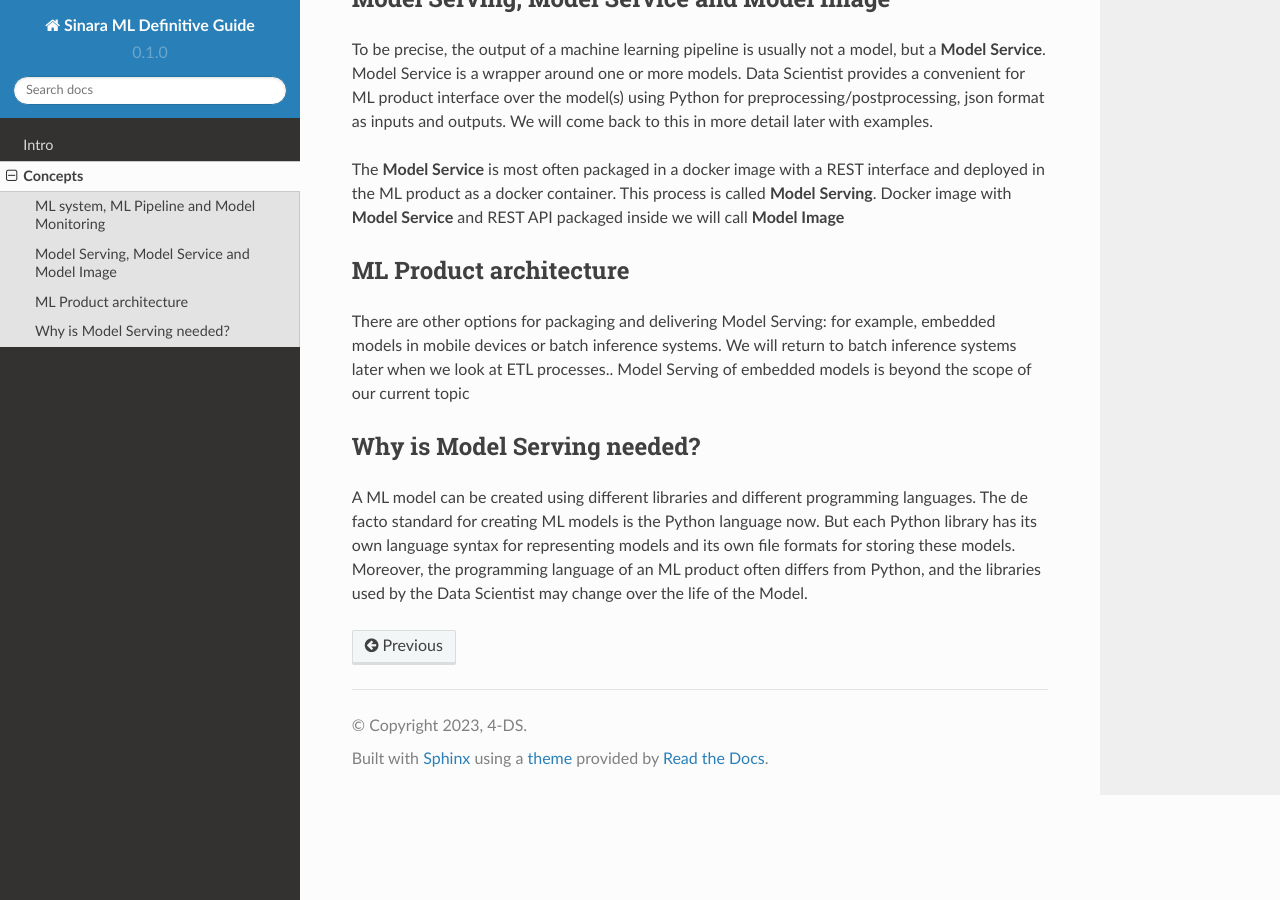
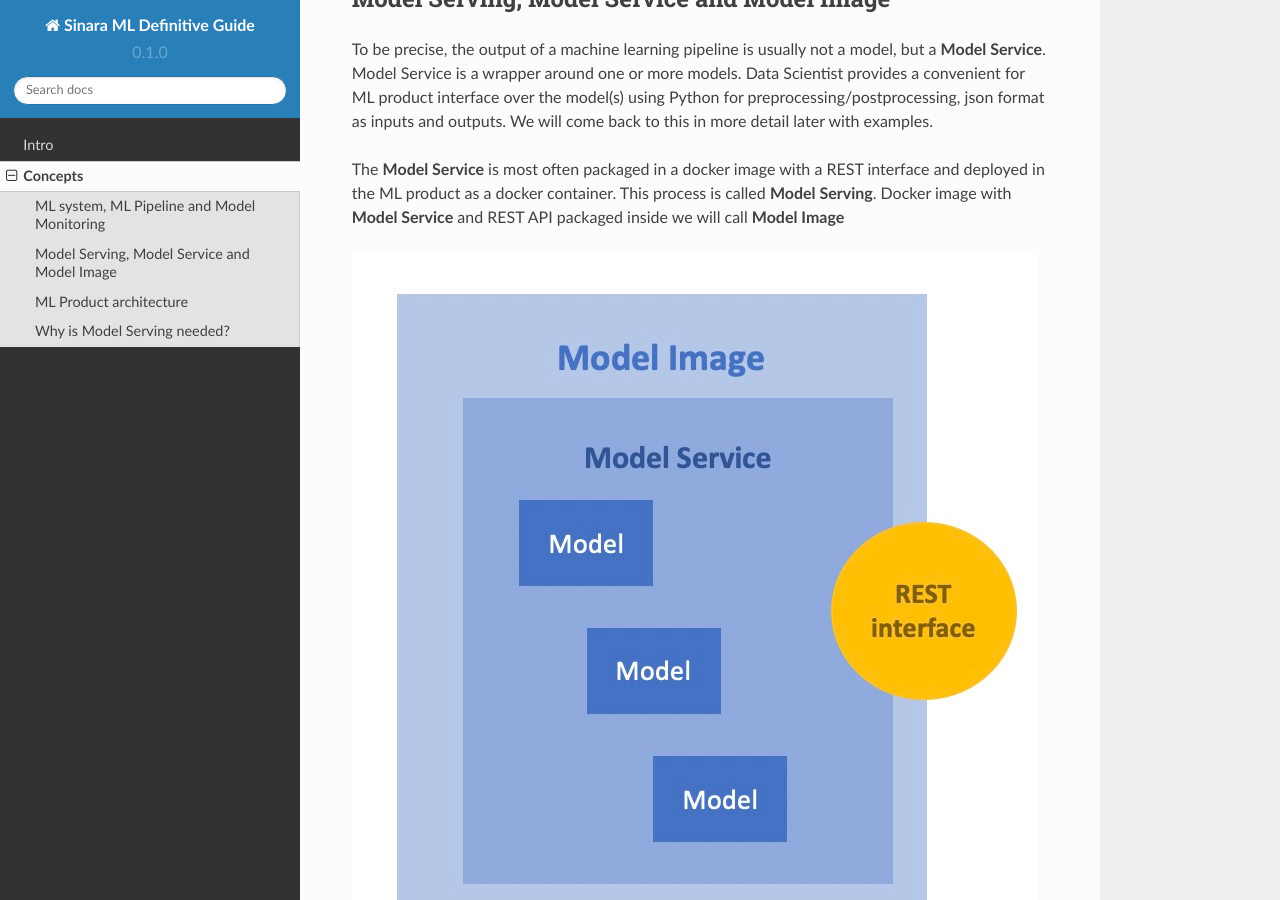
Before and after one commit to 4-DS/SinaraML-Def-Guide, a Sphinx documentation site: the page built from docs/source/concepts.rst, in a window 1280 px wide and 900 px high, scrolled down 1699 px. Built offline with Sphinx 7.4.7 and the Read the Docs theme 2.0.0, drawn with Linux system fonts in a browser that asks for light colours.

Commit message:
Update concepts.rst

```diff
--- a/docs/source/concepts.rst
+++ b/docs/source/concepts.rst
@@ -32,10 +32,10 @@ To be precise, the output of a machine learning pipeline is usually not a model,
 
 The **Model Service** is most often packaged in a docker image with a REST interface and deployed in the ML product as a docker container. This process is called **Model Serving**. Docker image with **Model Service** and REST API packaged inside we will call **Model Image**
 
+.. image:: model_image.jpeg
+
 ML Product architecture
 ************************
-
-
 
 There are other options for packaging and delivering Model Serving: for example, embedded models in mobile devices or batch inference systems. We will return to batch inference systems later when we look at ETL processes.. Model Serving of embedded models is beyond the scope of our current topic
 
```
